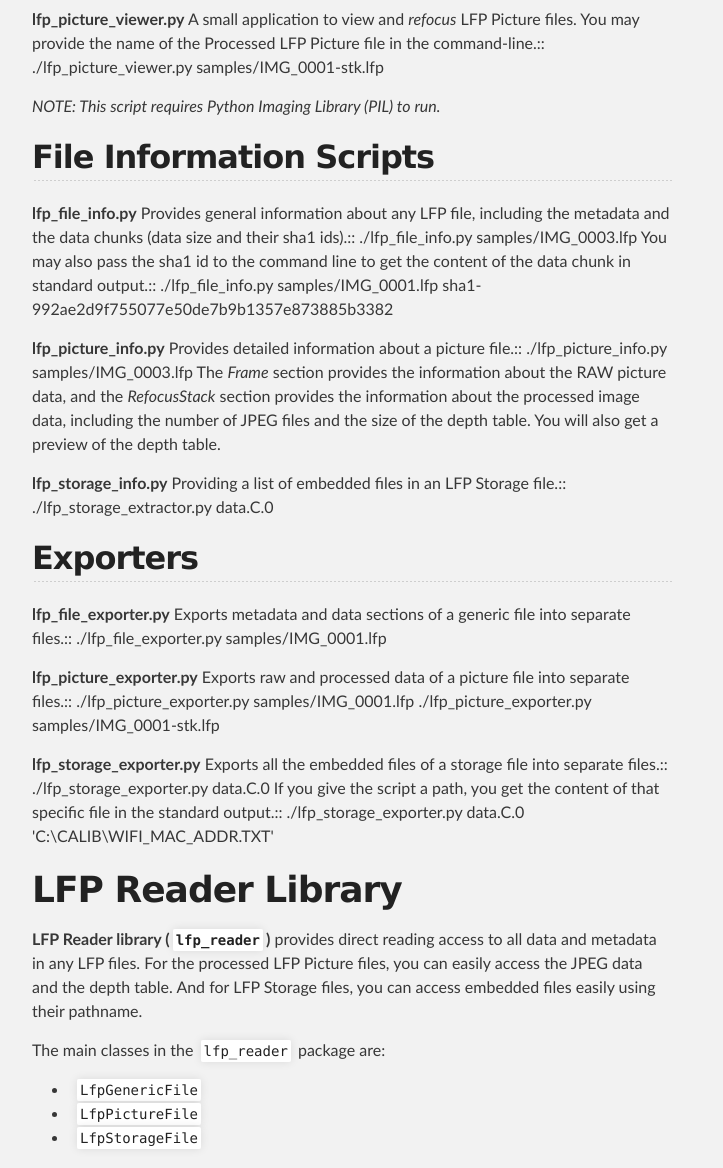
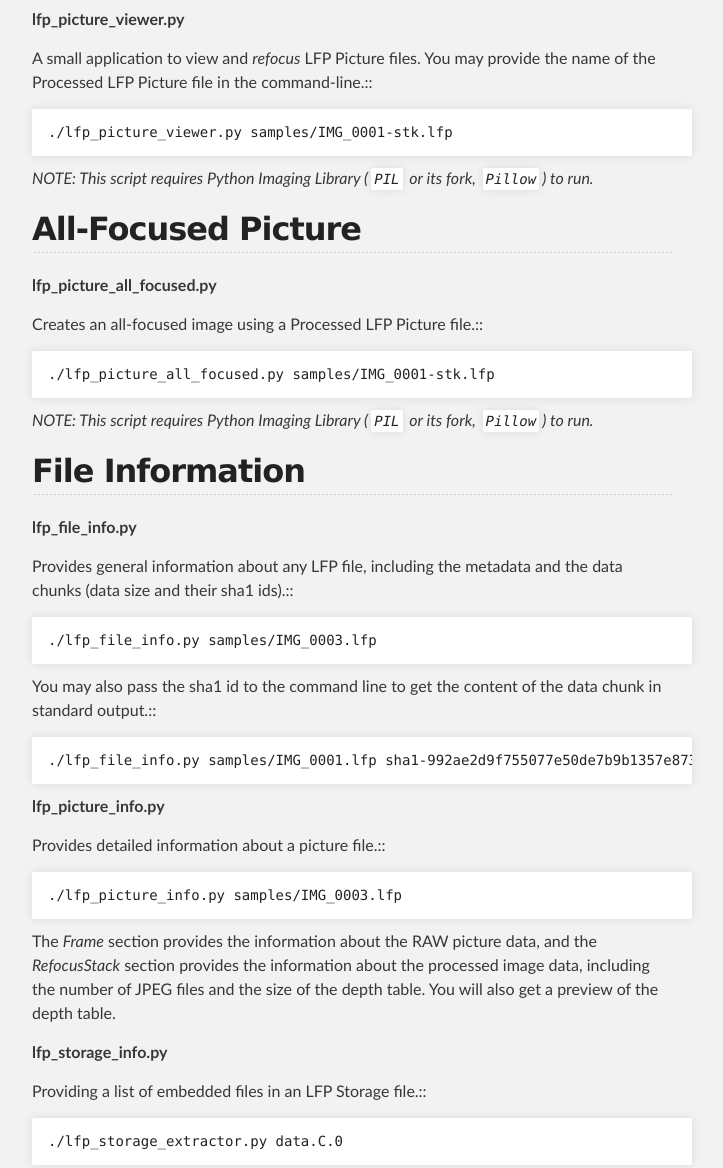
Before and after one commit to behnam/python-lfp-reader, a plain HTML site: page index.html in a window 1280 px wide. Shown: the part 1131-2299 px from the top of the page, without its empty margins (288-1011 px from the left). Drawn offline with Linux system fonts and the light colour scheme.

Commit message:
Create gh-pages branch via GitHub

```diff
--- a/index.html
+++ b/index.html
@@ -69,53 +69,92 @@ pathname, i.e. <code>C:\CALIB\WIFI_MAC_ADDR.TXT</code>.</p>
 
 <h2>Picture Viewer</h2>
 
-<p><strong>lfp_picture_viewer.py</strong>
-  A small application to view and <em>refocus</em> LFP Picture files.
+<p><strong>lfp_picture_viewer.py</strong></p>
+
+<p>A small application to view and <em>refocus</em> LFP Picture files.
   You may provide the name of the Processed LFP Picture file in the
-  command-line.::
-    ./lfp_picture_viewer.py samples/IMG_0001-stk.lfp</p>
+  command-line.::</p>
 
-<p><em>NOTE: This script requires Python Imaging Library (PIL) to run.</em></p>
+<pre><code>./lfp_picture_viewer.py samples/IMG_0001-stk.lfp
+</code></pre>
 
-<h2>File Information Scripts</h2>
+<p><em>NOTE: This script requires Python Imaging Library (<code>PIL</code> or its fork, <code>Pillow</code>) to run.</em></p>
 
-<p><strong>lfp_file_info.py</strong>
-  Provides general information about any LFP file, including the metadata and
-  the data chunks (data size and their sha1 ids).::
-    ./lfp_file_info.py samples/IMG_0003.lfp
-  You may also pass the sha1 id to the command line to get the content of the
-  data chunk in standard output.::
-    ./lfp_file_info.py samples/IMG_0001.lfp sha1-992ae2d9f755077e50de7b9b1357e873885b3382</p>
+<h2>All-Focused Picture</h2>
 
-<p><strong>lfp_picture_info.py</strong>
-  Provides detailed information about a picture file.::
-    ./lfp_picture_info.py samples/IMG_0003.lfp
-  The <em>Frame</em> section provides the information about the RAW picture data, and
+<p><strong>lfp_picture_all_focused.py</strong></p>
+
+<p>Creates an all-focused image using a Processed LFP Picture file.::</p>
+
+<pre><code>./lfp_picture_all_focused.py samples/IMG_0001-stk.lfp
+</code></pre>
+
+<p><em>NOTE: This script requires Python Imaging Library (<code>PIL</code> or its fork, <code>Pillow</code>) to run.</em></p>
+
+<h2>File Information</h2>
+
+<p><strong>lfp_file_info.py</strong></p>
+
+<p>Provides general information about any LFP file, including the metadata and
+  the data chunks (data size and their sha1 ids).::</p>
+
+<pre><code>./lfp_file_info.py samples/IMG_0003.lfp
+</code></pre>
+
+<p>You may also pass the sha1 id to the command line to get the content of the
+  data chunk in standard output.::</p>
+
+<pre><code>./lfp_file_info.py samples/IMG_0001.lfp sha1-992ae2d9f755077e50de7b9b1357e873885b3382
+</code></pre>
+
+<p><strong>lfp_picture_info.py</strong></p>
+
+<p>Provides detailed information about a picture file.::</p>
+
+<pre><code>./lfp_picture_info.py samples/IMG_0003.lfp
+</code></pre>
+
+<p>The <em>Frame</em> section provides the information about the RAW picture data, and
   the <em>RefocusStack</em> section provides the information about the processed image
   data, including the number of JPEG files and the size of the depth table.
   You will also get a preview of the depth table.</p>
 
-<p><strong>lfp_storage_info.py</strong>
-  Providing a list of embedded files in an LFP Storage file.::
-    ./lfp_storage_extractor.py data.C.0</p>
+<p><strong>lfp_storage_info.py</strong></p>
+
+<p>Providing a list of embedded files in an LFP Storage file.::</p>
+
+<pre><code>./lfp_storage_extractor.py data.C.0
+</code></pre>
 
 <h2>Exporters</h2>
 
-<p><strong>lfp_file_exporter.py</strong>
-  Exports metadata and data sections of a generic file into separate files.::
-    ./lfp_file_exporter.py samples/IMG_0001.lfp</p>
+<p><strong>lfp_file_exporter.py</strong></p>
 
-<p><strong>lfp_picture_exporter.py</strong>
-  Exports raw and processed data of a picture file into separate files.::
-    ./lfp_picture_exporter.py samples/IMG_0001.lfp
-    ./lfp_picture_exporter.py samples/IMG_0001-stk.lfp</p>
+<p>Exports metadata and data sections of a generic file into separate files.::</p>
 
-<p><strong>lfp_storage_exporter.py</strong>
-  Exports all the embedded files of a storage file into separate files.::
-    ./lfp_storage_exporter.py data.C.0
-  If you give the script a path, you get the content of that specific file
-  in the standard output.::
-    ./lfp_storage_exporter.py data.C.0 'C:\CALIB\WIFI_MAC_ADDR.TXT'</p>
+<pre><code>./lfp_file_exporter.py samples/IMG_0001.lfp
+</code></pre>
+
+<p><strong>lfp_picture_exporter.py</strong></p>
+
+<p>Exports raw and processed data of a picture file into separate files.::</p>
+
+<pre><code>./lfp_picture_exporter.py samples/IMG_0001.lfp
+./lfp_picture_exporter.py samples/IMG_0001-stk.lfp
+</code></pre>
+
+<p><strong>lfp_storage_exporter.py</strong></p>
+
+<p>Exports all the embedded files of a storage file into separate files.::</p>
+
+<pre><code>./lfp_storage_exporter.py data.C.0
+</code></pre>
+
+<p>If you give the script a path, you get the content of that specific file
+  in the standard output.::</p>
+
+<pre><code>./lfp_storage_exporter.py data.C.0 'C:\CALIB\WIFI_MAC_ADDR.TXT'
+</code></pre>
 
 <h1>LFP Reader Library</h1>
 
```
Also changed, not shown: params.json (+1 -1 lines).
